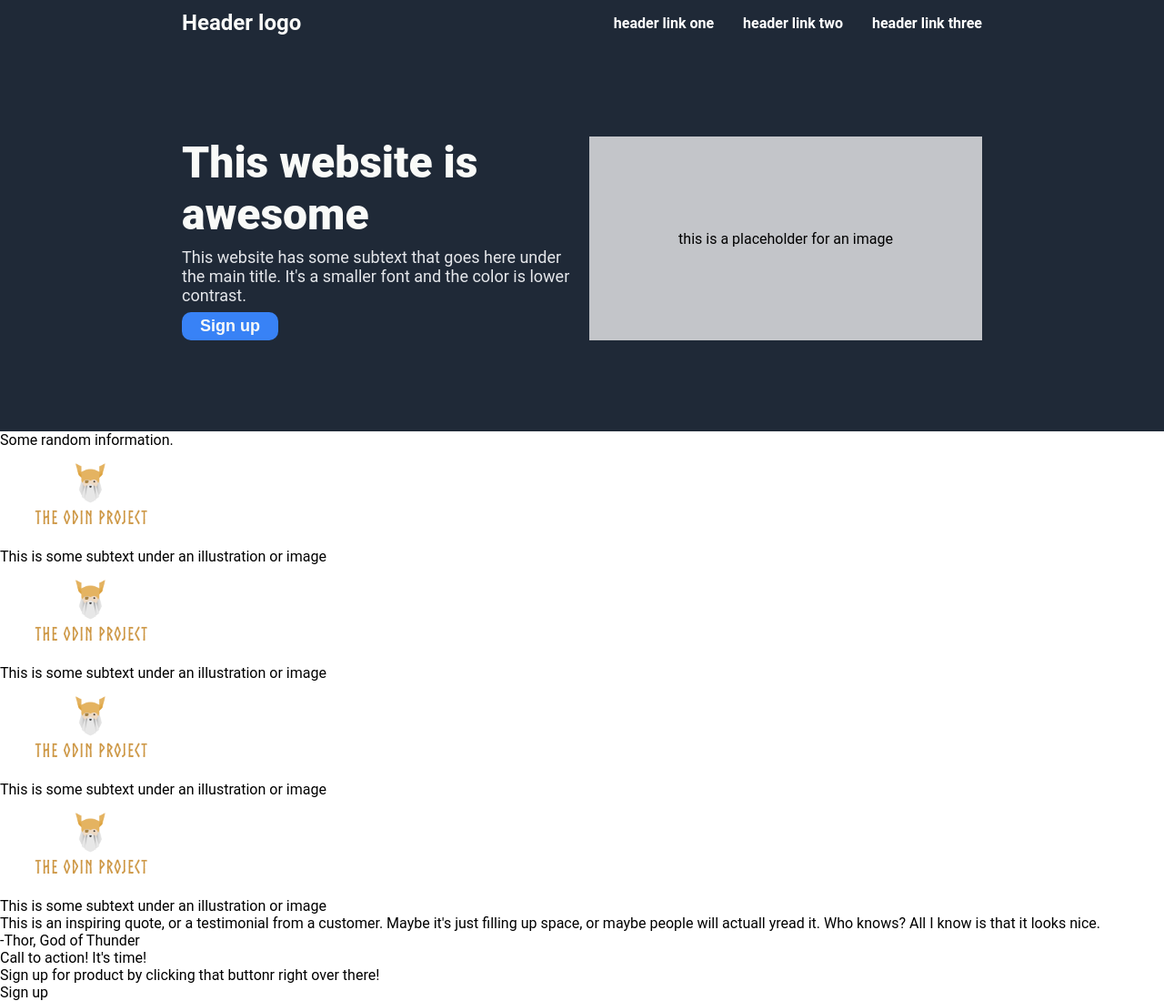
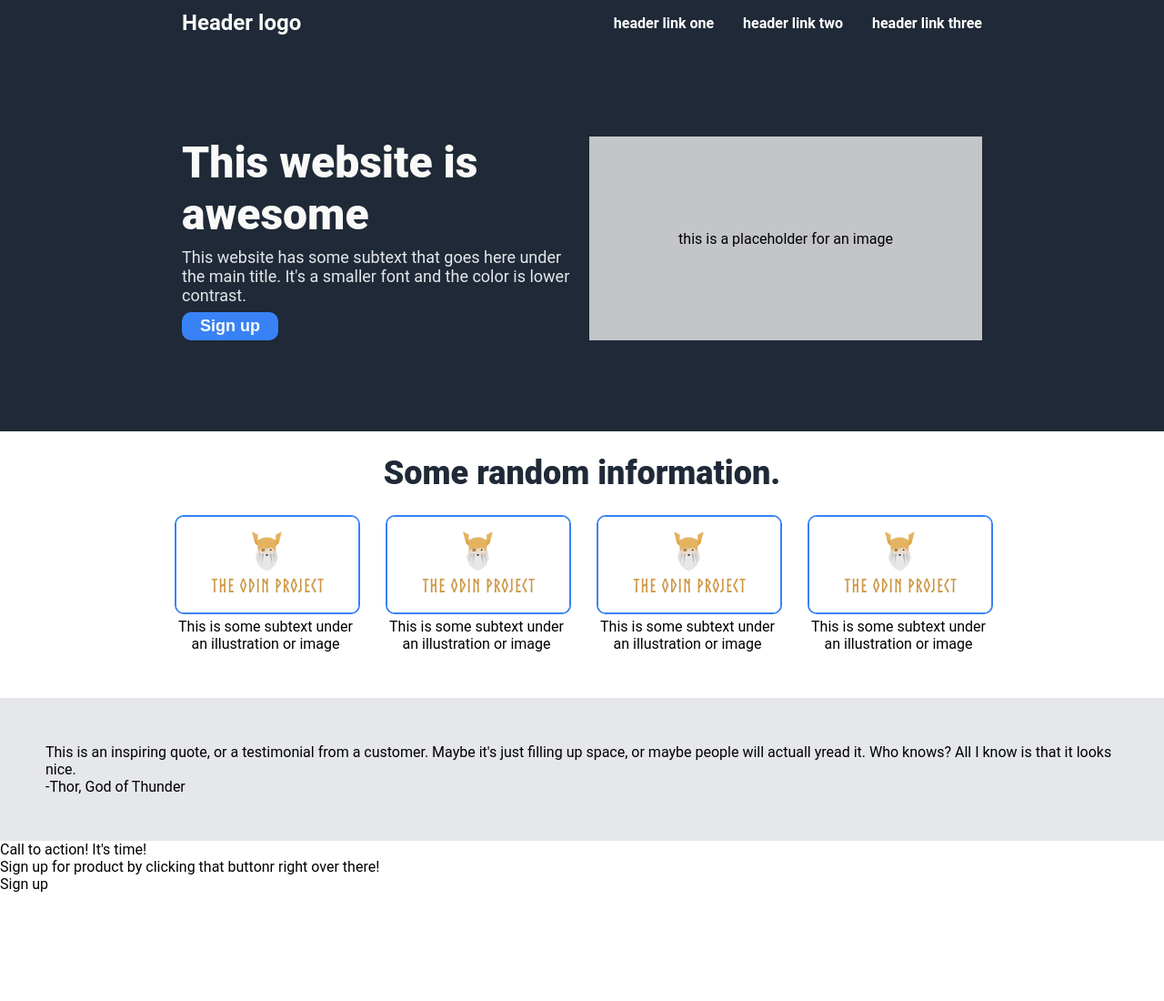
Before and after one commit to TomTatertot/landing-page, a plain HTML site: page index.html in a window 1280 px wide. Shown: the whole page at 91% size. After the commit the page ends 981 px from the top, so only its background shows below. Drawn offline with Linux system fonts and the light colour scheme.

Commit message:
add info section

```diff
--- a/index.html
+++ b/index.html
@@ -27,22 +27,23 @@
         <div class = "hero-image">this is a placeholder for an image</div>
     </div>
 
-    <div class="container">
-        <div class ="title">Some random information.</div>
+    <div class ="title">Some random information.</div>
+
+    <div class="card-container">
         <div class ="card">
-            <img src = "images/top-logo.png" alt = "top logo" width = "200px" height = auto>
+            <img src = "images/top-logo.png" alt = "top logo">
             <div class ="text">This is some subtext under an illustration or image</div>
         </div>
         <div class ="card">
-            <img src = "images/top-logo.png" alt = "top logo" width = "200px" height = auto>
+            <img src = "images/top-logo.png" alt = "top logo">
             <div class ="text">This is some subtext under an illustration or image</div>
         </div>
         <div class ="card">
-            <img src = "images/top-logo.png" alt = "top logo" width = "200px" height = auto>
+            <img src = "images/top-logo.png" alt = "top logo">
             <div class ="text">This is some subtext under an illustration or image</div>
         </div>
         <div class ="card">
-            <img src = "images/top-logo.png" alt = "top logo" width = "200px" height = auto>
+            <img src = "images/top-logo.png" alt = "top logo">
             <div class ="text">This is some subtext under an illustration or image</div>
         </div>
     </div>
--- a/style.css
+++ b/style.css
@@ -58,6 +58,33 @@ body {
     color: #E5E7EB;
 }
 
+.card-container {
+    display: flex;
+    justify-content: center;
+    gap: 32px;
+    padding: 0 200px;
+    background-color: white;
+    margin-bottom: 50px;
+}
+
+.title {
+    font-size: 36px;
+    color: #1F2937;
+    font-weight: 900;
+    text-align: center;
+    padding: 25px 0;
+}
+
+.card {
+    width: 200px;
+    text-align: center;
+}
+
+.quote-container {
+    background-color: #E5E7EB;
+    padding: 50px;
+}
+
 button{
     background-color: #3882F6;
     padding: 5px 20px;
@@ -68,7 +95,14 @@ button{
     color: #F9FAF8;
 }
 
-
+img {
+    border-style: solid;
+    border-width: 2px;
+    border-color: #3882F6;
+    border-radius: 10px;
+    width: 200px;
+    height: auto;
+}
 
 ul {
     margin: 0;
```
